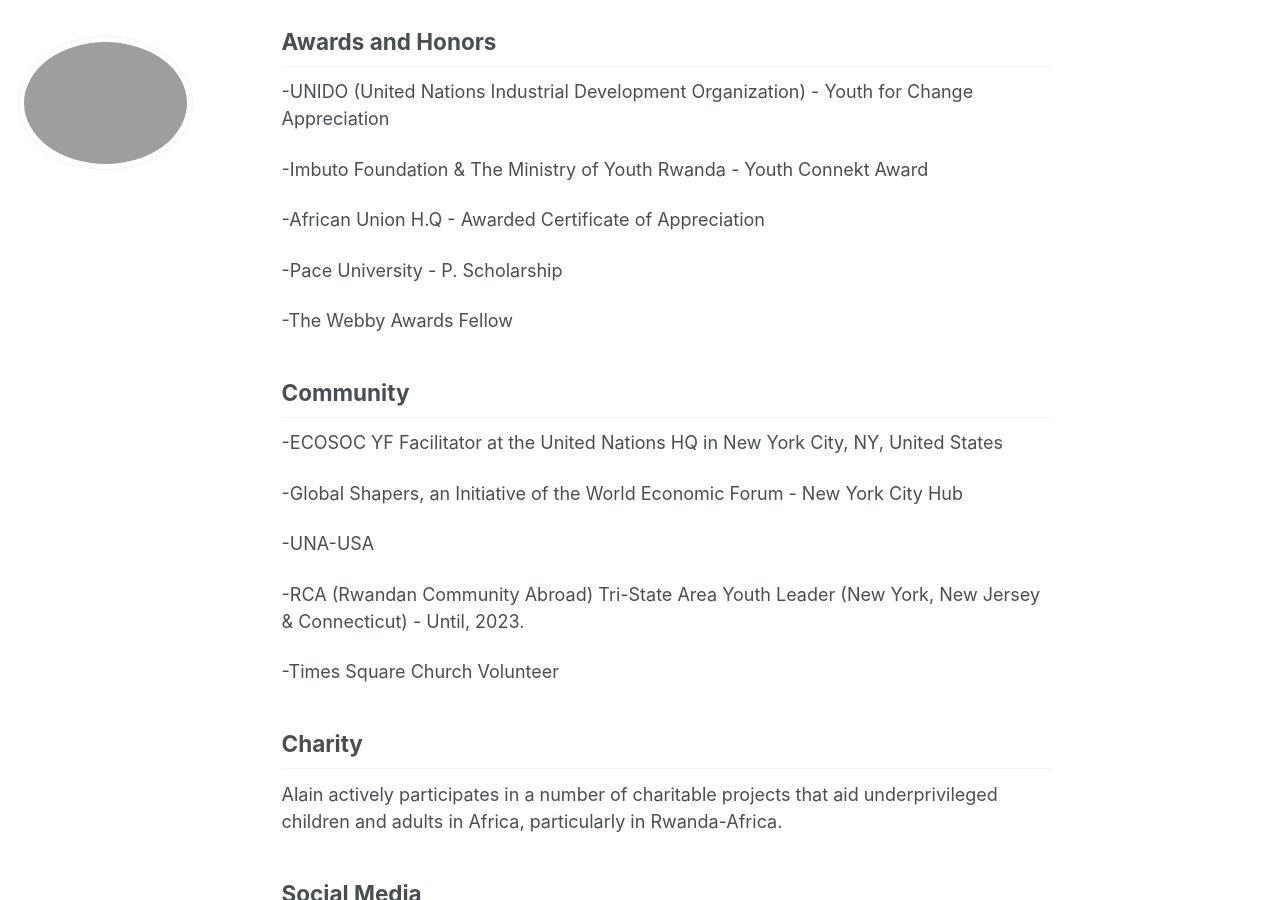
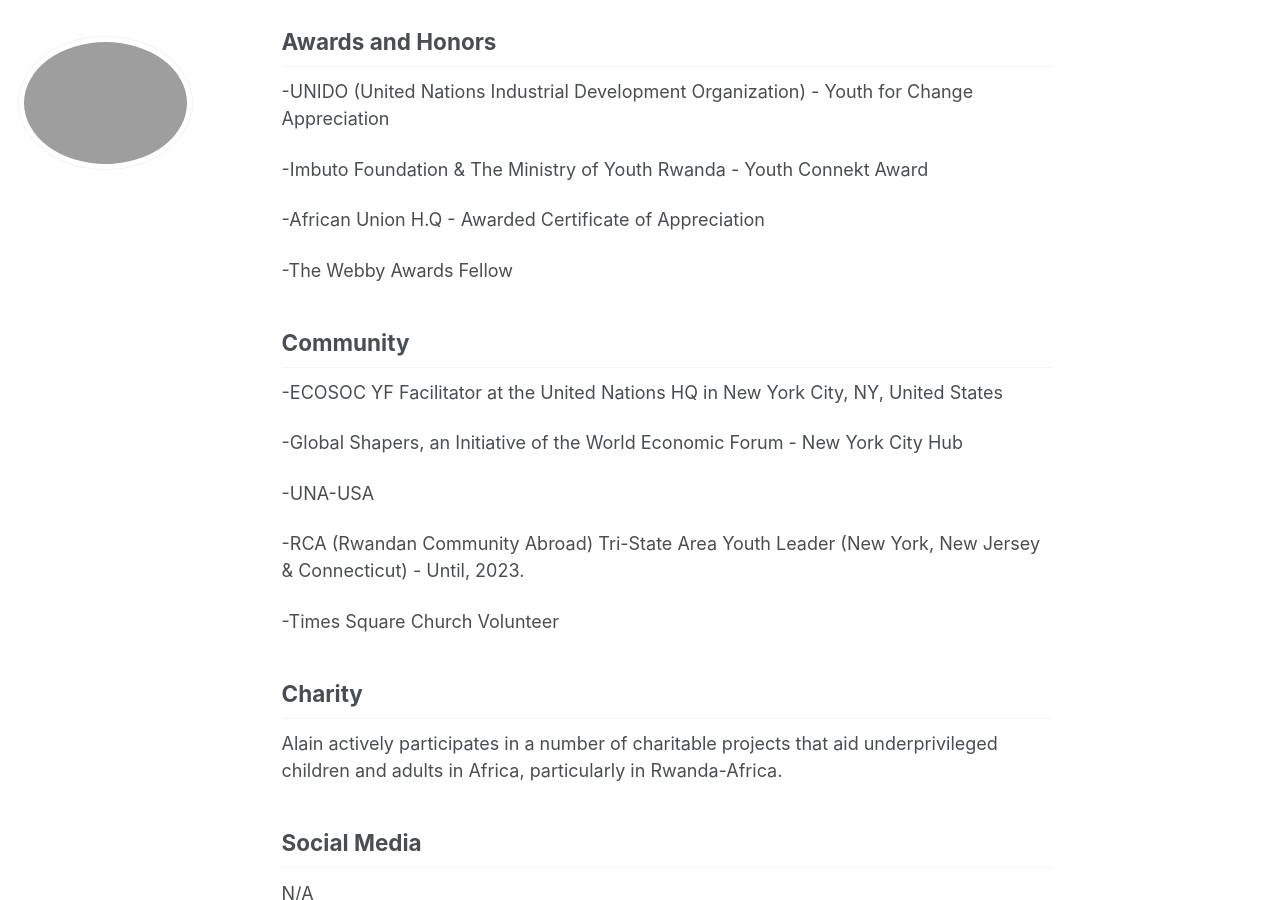
Before and after one commit to phdcsseiden/phdcsseiden.github.io, a Jekyll site: the page built from _pages/about.md, in a window 1280 px wide and 900 px high, scrolled down 2617 px. Built offline with Jekyll 4.4.1, drawn with Linux system fonts in a browser that asks for light colours.

Commit message:
Update about.md

```diff
--- a/_pages/about.md
+++ b/_pages/about.md
@@ -88,8 +88,6 @@
 
 -African Union H.Q - Awarded Certificate of Appreciation
 
--Pace University - P. Scholarship
-
 -The Webby Awards Fellow
 
 
```
